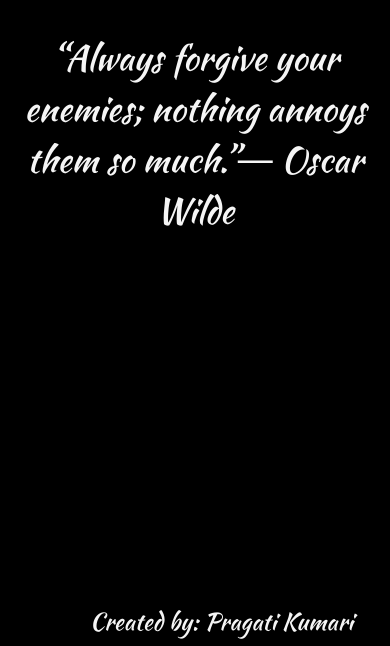
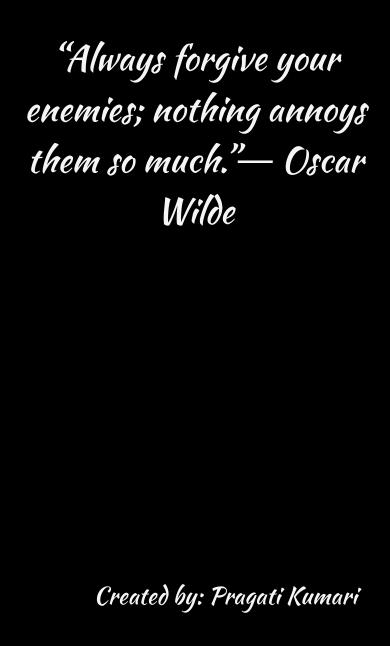
Before and after one commit to mepragati/Oldportfolio, a plain HTML site: page QuotesLoop/Quotes.html in a window 390 px wide. Shown: the part 198-844 px from the top of the page. Drawn offline with Linux system fonts and the light colour scheme.

Commit message:
Update Quotes.css

```diff
--- a/QuotesLoop/Quotes.css
+++ b/QuotesLoop/Quotes.css
@@ -58,8 +58,8 @@
 
     footer {
         position: absolute;
-        top: 95%;
-        left: 23%;
+        top: 92%;
+        left: 24%;
         text-align: center;
         font-size: 24px;
         font-weight: 400;
```
